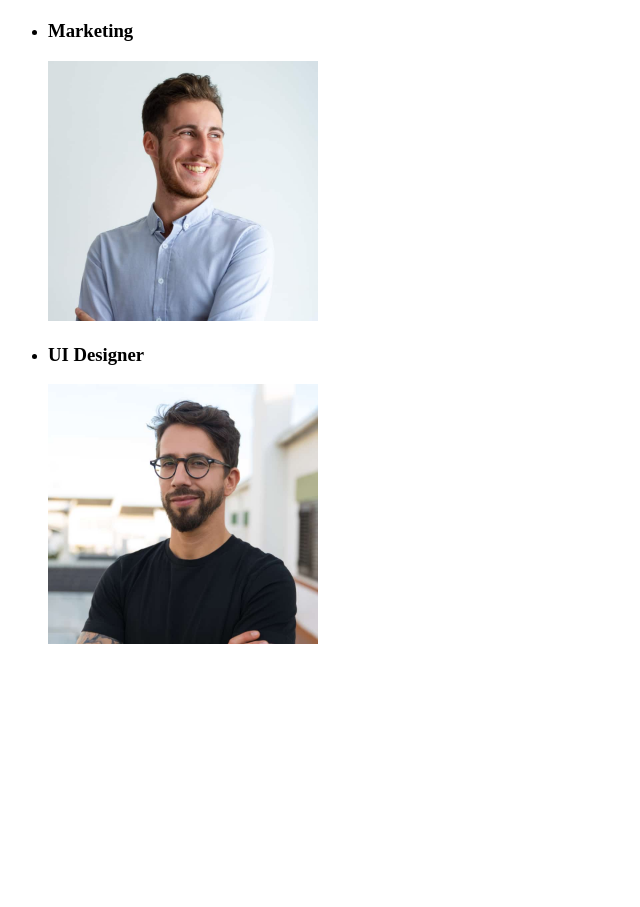
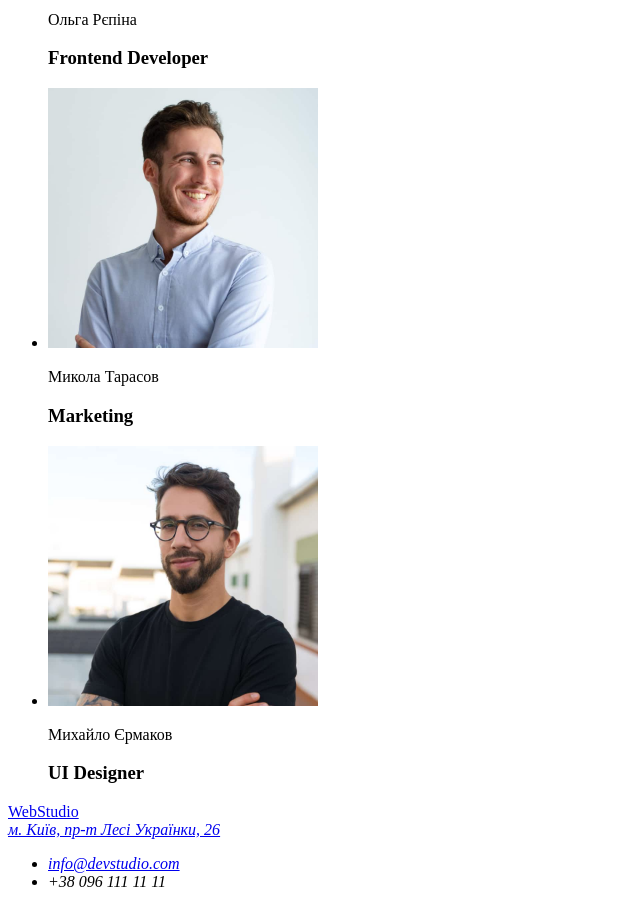
Before and after one commit to AlbinaKovalchuk/goit-markup-hw-01, a plain HTML site: page index.html in a window 1280 px wide. Shown: the part 1617-2524 px from the top of the page, without its empty margins (0-640 px from the left). Before the commit the page ends 2281 px from the top, so only its background shows below. Drawn offline with Linux system fonts and the light colour scheme.

Commit message:
add footer

```diff
--- a/index.html
+++ b/index.html
@@ -1,5 +1,6 @@
 <!DOCTYPE html>
 <html lang="uk">
+
 <head>
     <meta charset="UTF-8">
     <meta http-equiv="X-UA-Compatible" content="IE=edge">
@@ -63,20 +64,24 @@
             <h2>Наша команда</h2>
             <ul>
                 <li>
+                    <img src="./images/foto1.jpg" alt="foto-product-designer" width="270">
+                    <p>Ігор Дем'яненко</p>
                     <h3>Product Designer</h3>
-                    <img src="./images/foto1.jpg" alt="foto-product-designer" width="270">
                 </li>
                 <li>
+                    <img src="./images/foto2.jpg" alt="foto-frontend-developer" width="270">
+                    <p>Ольга Рєпіна</p>
                     <h3>Frontend Developer</h3>
-                    <img src="./images/foto2.jpg" alt="foto-frontend-developer" width="270">
                 </li>
                 <li>
+                    <img src="./images/foto3.jpg" alt="foto-marketing" width="270">
+                    <p>Микола Тарасов</p>
                     <h3>Marketing</h3>
-                    <img src="./images/foto3.jpg" alt="foto-marketing" width="270">
                 </li>
                 <li>
+                    <img src="./images/foto4.jpg" alt="foto-ui-designer" width="270">
+                    <p>Михайло Єрмаков</p>
                     <h3>UI Designer</h3>
-                    <img src="./images/foto4.jpg" alt="foto-ui-designer" width="270">
                 </li>
             </ul>
         </section>
@@ -84,7 +89,15 @@
 </main>
 
 <footer>
-
+    <a href="WebStudio">WebStudio</a>
+    <address>
+        <a href="https://goo.gl/maps/qexC5noHdbvhc4Kc7" target="_blank" rel="noopener noreferrer ">м. Київ, пр-т Лесі
+            Українки, 26</a>
+        <ul>
+            <li><a href="mailto:info@devstudio.com">info@devstudio.com</a> </li>
+            <li><a href="tel:+380961111111"></a> +38 096 111 11 11</li>
+        </ul>
+    </address>
 </footer>
 
 </html>
```
